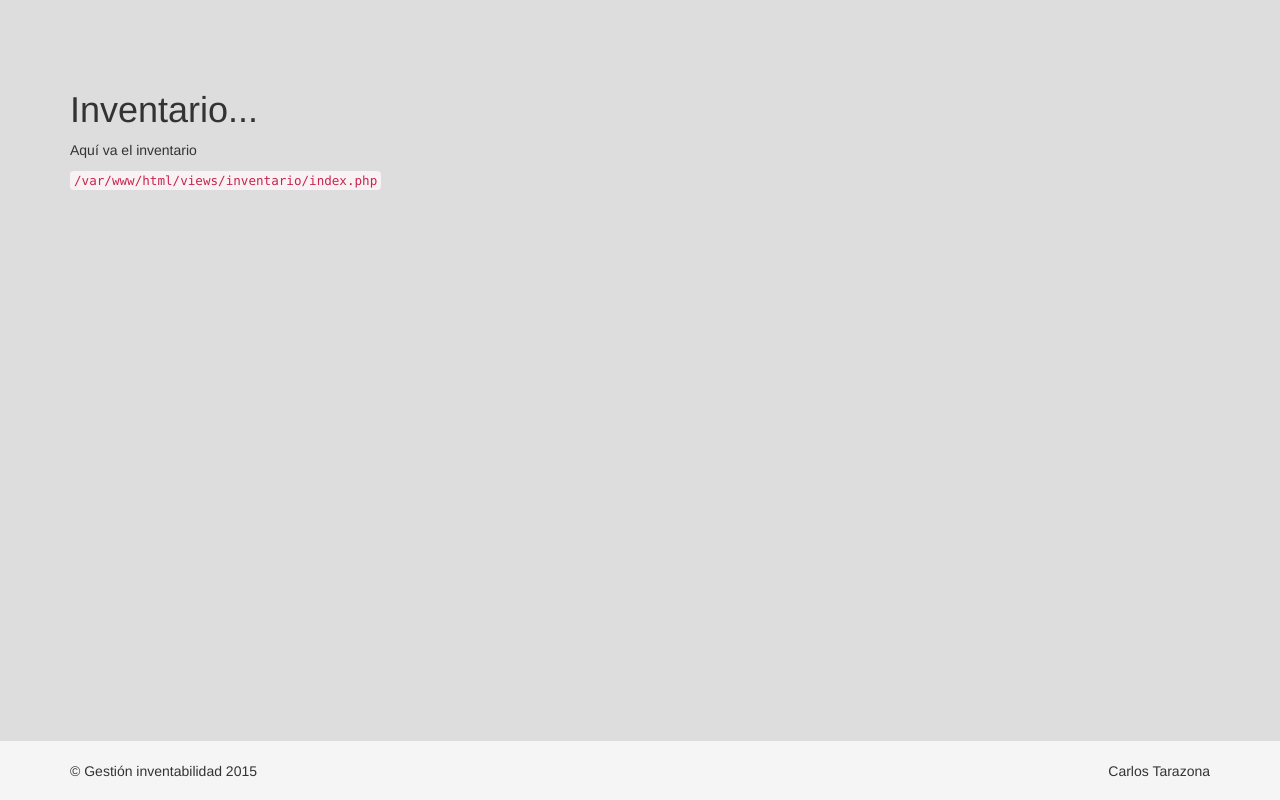
After one commit to sdram58/proyectofinal, a Yii app: template views/inventario/index.php in a window 1280 px wide. The commit adds this page. Run offline with PHP 8.4 and a stand-in for Yii, Linux system fonts and the light colour scheme; the template is opened without the code that fills it, so the values that code supplies are empty; some libraries are stand-ins or nearby versions.

Commit message:
Modificación sábado!

```diff
--- /dev/null
+++ b/views/inventario/index.php
@@ -0,0 +1,18 @@
+<?php
+
+/* @var $this yii\web\View */
+
+use yii\helpers\Html;
+
+$this->title = 'Inventario...';
+$this->params['breadcrumbs'][] = $this->title;
+?>
+<div class="site-about">
+    <h1><?= Html::encode($this->title) ?></h1>
+
+    <p>
+        Aquí va el inventario
+    </p>
+
+    <code><?= __FILE__ ?></code>
+</div>
--- a/views/layouts/main.php
+++ b/views/layouts/main.php
@@ -17,6 +17,7 @@ AppAsset::register($this);
 <head>
     <meta charset="<?= Yii::$app->charset ?>">
     <meta name="viewport" content="width=device-width, initial-scale=1">
+    <link href='assets/image/iconoInventario.png' rel='shortcut icon' type='image/png'>
     <?= Html::csrfMetaTags() ?>
     <title><?= Html::encode($this->title) ?></title>
     <?php $this->head() ?>
@@ -27,7 +28,7 @@ AppAsset::register($this);
 <div class="wrap">
     <?php
     NavBar::begin([
-        'brandLabel' => 'Compañia',
+        'brandLabel' => 'Gestinventabilidad',
         'brandUrl' => Yii::$app->homeUrl,
         'options' => [
             'class' => 'navbar-inverse navbar-fixed-top',
--- a/views/site/index.php
+++ b/views/site/index.php
@@ -17,7 +17,7 @@ $this->title = 'Gestinvetabilidad';
 
         <div class="row">
             <div class="col-lg-6">
-                <p><a class="btn btn-lg btn-success" href="http://www.yiiframework.com">Inventario</a></p>
+                <p><a class="btn btn-lg btn-success btn-principal" href="index.php?r=inventario/index" title="Inventario">Inventario</a></p>
             </div>
             <div class="col-lg-6">
                 <p><a class="btn btn-lg btn-success" href="http://www.yiiframework.com">Contabilidad</a></p>
--- a/web/css/site.css
+++ b/web/css/site.css
@@ -1,7 +1,7 @@
 html,
 body {
     height: 100%;
-    background:#BBBBBB;
+    background:#DDDDDD;
 }
 
 .wrap {
@@ -90,3 +90,9 @@ a.desc:after {
     padding: 10px 20px;
     margin: 0 0 15px 0;
 }
+
+.btn-principal{
+    height: 150px;
+    background-color: #a94442;
+    background-image: url('../assets/image/iconoInventario.png');
+}
```
Also changed, not shown: controllers/InventarioControllore.php (added, +13 -0 lines), controllers/SiteController.php (line endings or trailing spaces).
